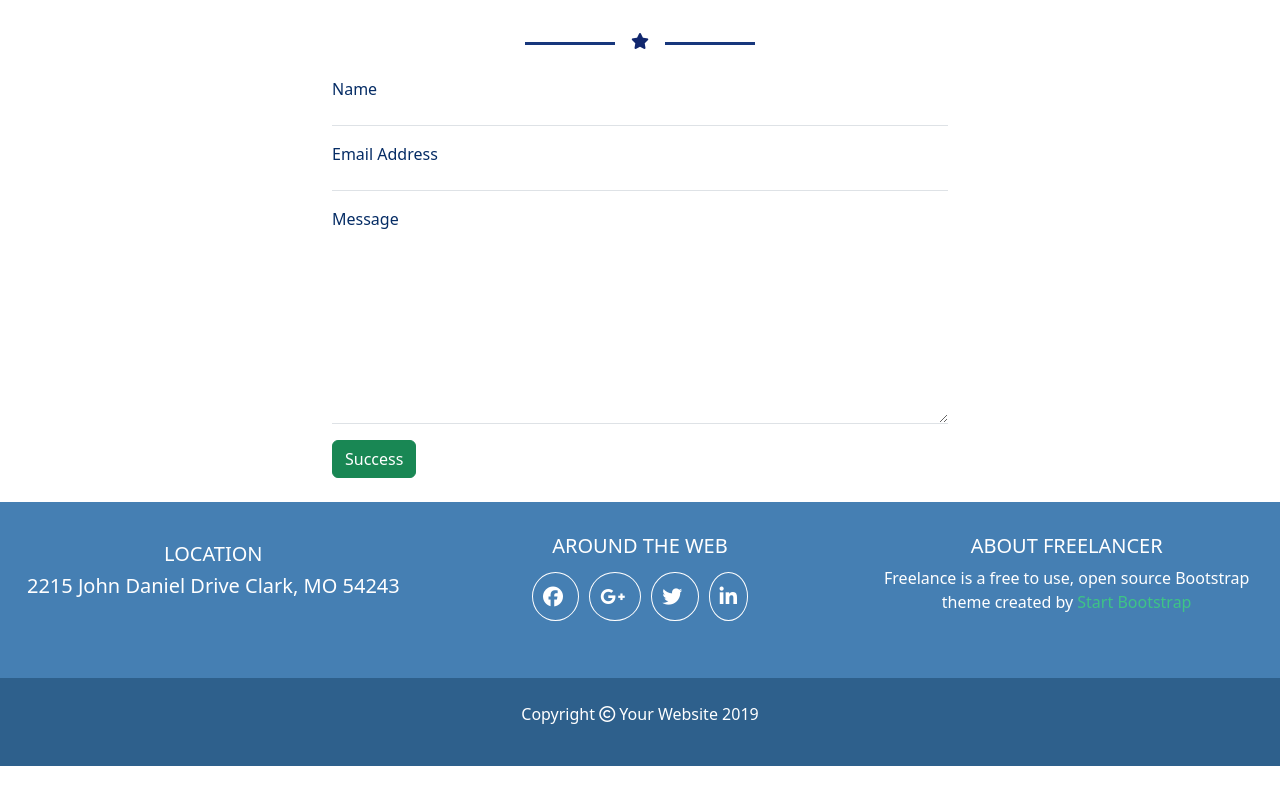
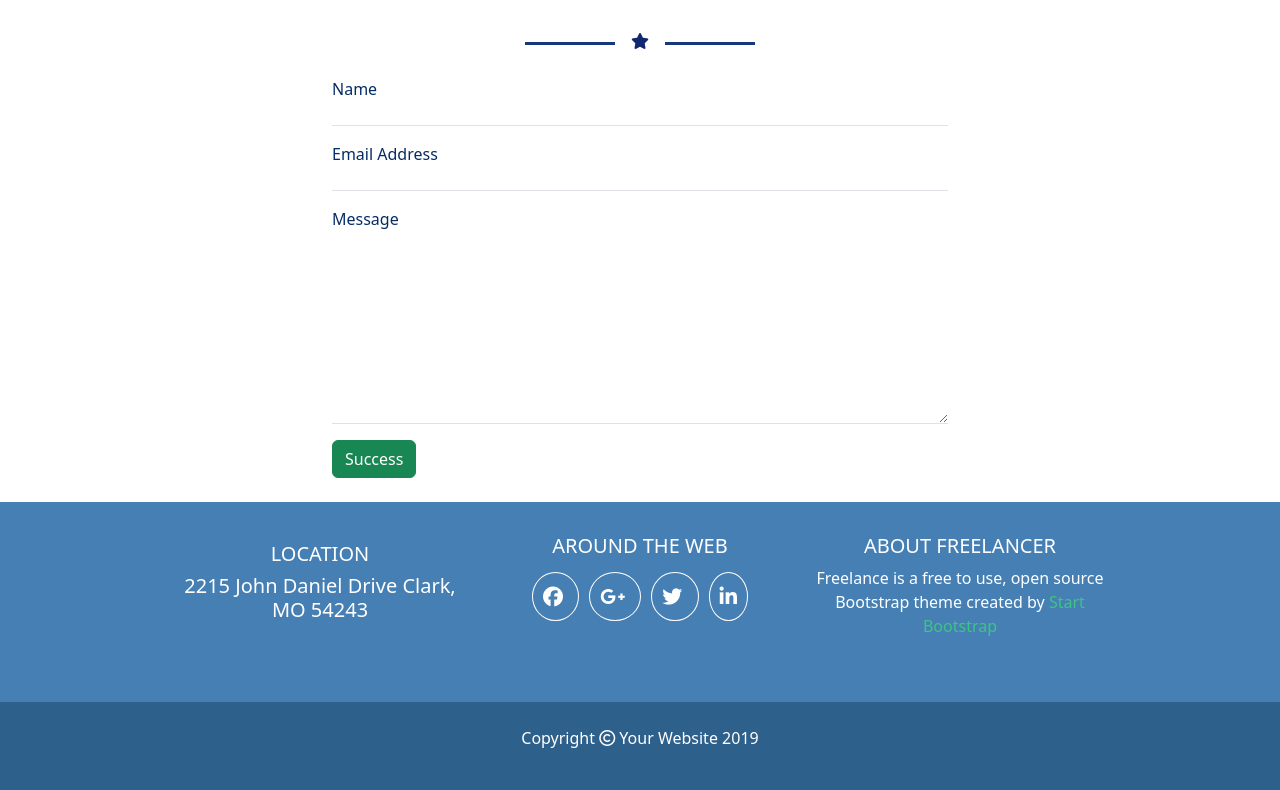
Before and after one commit to SimoneDUrso/html-css-bootstrap-freelancer, a plain HTML site: page index.html in a window 1280 px wide. Shown: the part 1718-2508 px from the top of the page. Before the commit the page ends 2484 px from the top, so only its background shows below. Drawn offline with nearby package versions, Linux system fonts and the light colour scheme.

Commit message:
[FIX] Modified size columns of top footer. Exercise Completed.

```diff
--- a/index.html
+++ b/index.html
@@ -228,7 +228,7 @@
     <footer>
         <div class="container-fluid w-100 bg-lightblue">
             <div class="row row-cols-lg-3 text-white d-flex justify-content-center text-center">
-                <div class="col-10 d-flex flex-column align-items-center col-lg-4 col-md-4 pt-3">
+                <div class="col-10 d-flex flex-column align-items-center col-lg-3 col-md-4 pt-3">
                     <div class="content pt-4 ">
                         <h5>LOCATION</h5>
                     </div>
@@ -238,7 +238,7 @@
                     </div>
                 </div>
 
-                <div class="col-10 d-flex flex-column align-items-center col-lg-4 col-md-4 pt-3">
+                <div class="col-10 d-flex flex-column align-items-center col-lg-3 col-md-4 pt-3">
                     <div class="content mt-3">
                         <h5>AROUND THE WEB</h5>
                     </div>
@@ -263,7 +263,7 @@
                     </div>
                 </div>
 
-                <div class="col-10 d-flex flex-column align-items-center col-lg-4 col-md-4 pt-3">
+                <div class="col-10 d-flex flex-column align-items-center col-lg-3 col-md-4 pt-3">
                     <div class="content mt-3">
                         <h5>ABOUT FREELANCER</h5>
                     </div>
```
